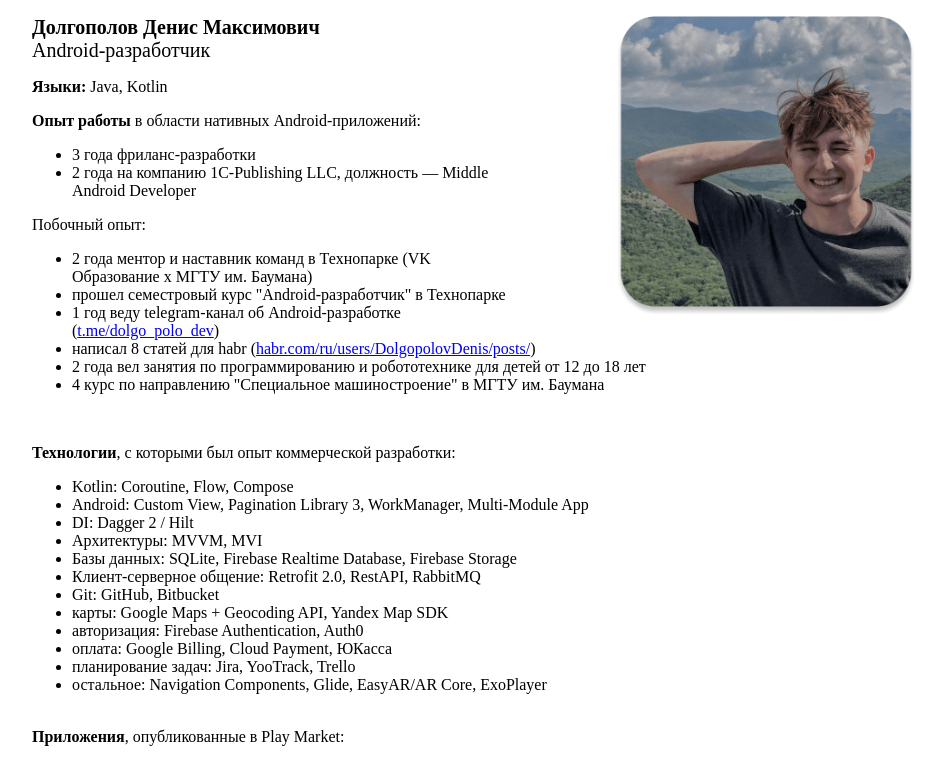
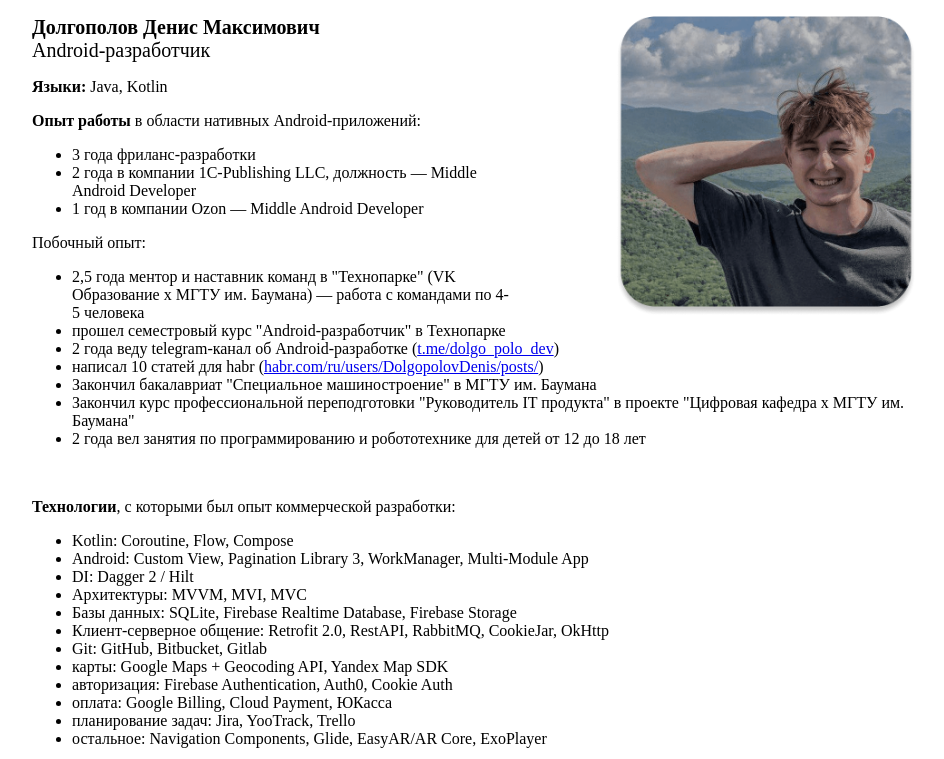
Before and after one commit to denisdolgopolov/denisdolgopolov.github.io, a plain HTML site: page index.html in a window 1280 px wide. Shown: the top 759 px of the page, without its empty margins (166-1110 px from the left). Drawn offline with Linux system fonts and the light colour scheme.

Commit message:
Update index.html

```diff
--- a/index.html
+++ b/index.html
@@ -24,18 +24,20 @@
 
 		<ul>
 			<li>3 года фриланс-разработки</li>
-			<li>2 года на компанию 1C-Publishing LLC, должность &mdash; Middle Android Developer</li>
+			<li>2 года в компании 1C-Publishing LLC, должность &mdash; Middle Android Developer</li>
+			<li>1 год в компании Ozon &mdash; Middle Android Developer</li>
 		</ul>
 
 		<p>Побочный опыт:&nbsp;</p>
 
 		<ul>
-			<li>2 года ментор и наставник команд в Технопарке (VK Образование x МГТУ им. Баумана)</li>
+			<li>2,5 года ментор и наставник команд в &quot;Технопарке&quot; (VK Образование x МГТУ им. Баумана) &mdash; работа с командами по 4-5 человека</li>
 			<li>прошел семестровый курс &quot;Android-разработчик&quot; в Технопарке</li>
-			<li>1 год веду telegram-канал об Android-разработке (<a href="https://t.me/dolgo_polo_dev" target="_blank">t.me/dolgo_polo_dev</a>)</li>
-			<li>написал 8 статей для habr (<a href="https://habr.com/ru/users/DolgopolovDenis/posts/" target="_blank">habr.com/ru/users/DolgopolovDenis/posts/</a>)</li>
+			<li>2 года веду telegram-канал об Android-разработке (<a href="https://t.me/dolgo_polo_dev" target="_blank">t.me/dolgo_polo_dev</a>)</li>
+			<li>написал 10 статей для habr (<a href="https://habr.com/ru/users/DolgopolovDenis/posts/" target="_blank">habr.com/ru/users/DolgopolovDenis/posts/</a>)</li>
+			<li>Закончил бакалавриат &quot;Специальное машиностроение&quot; в МГТУ им. Баумана</li>
+			<li>Закончил курс профессиональной переподготовки &quot;Руководитель IT продукта&quot; в проекте &quot;Цифровая кафедра x МГТУ им. Баумана&quot;</li>
 			<li>2 года вел занятия по программированию и робототехнике для детей от 12 до 18 лет</li>
-			<li>4 курс по направлению &quot;Специальное машиностроение&quot; в МГТУ им. Баумана</li>
 		</ul>
 
 		<p>&nbsp;</p>
@@ -45,13 +47,13 @@
 		<ul>
 			<li>Kotlin: Coroutine, Flow, Compose</li>
 			<li>Android: Custom View, Pagination Library 3, WorkManager, Multi-Module App</li>
-			<li>DI: Dagger 2 / Hilt&nbsp;</li>
-			<li>Архитектуры: MVVM, MVI</li>
+			<li>DI: Dagger 2 / Hilt</li>
+			<li>Архитектуры: MVVM, MVI, MVC</li>
 			<li>Базы данных: SQLite, Firebase Realtime Database, Firebase Storage</li>
-			<li>Клиент-серверное общение: Retrofit 2.0, RestAPI, RabbitMQ</li>
-			<li>Git: GitHub, Bitbucket</li>
+			<li>Клиент-серверное общение: Retrofit 2.0, RestAPI, RabbitMQ, CookieJar, OkHttp</li>
+			<li>Git: GitHub, Bitbucket, Gitlab</li>
 			<li>карты: Google Maps + Geocoding API, Yandex Map SDK</li>
-			<li>авторизация: Firebase Authentication, Auth0</li>
+			<li>авторизация: Firebase Authentication, Auth0, Cookie Auth</li>
 			<li>оплата: Google Billing, Cloud Payment, ЮКасса</li>
 			<li>планирование задач: Jira, YooTrack, Trello</li>
 			<li>остальное: Navigation Components, Glide, EasyAR/AR Core, ExoPlayer</li>
```
